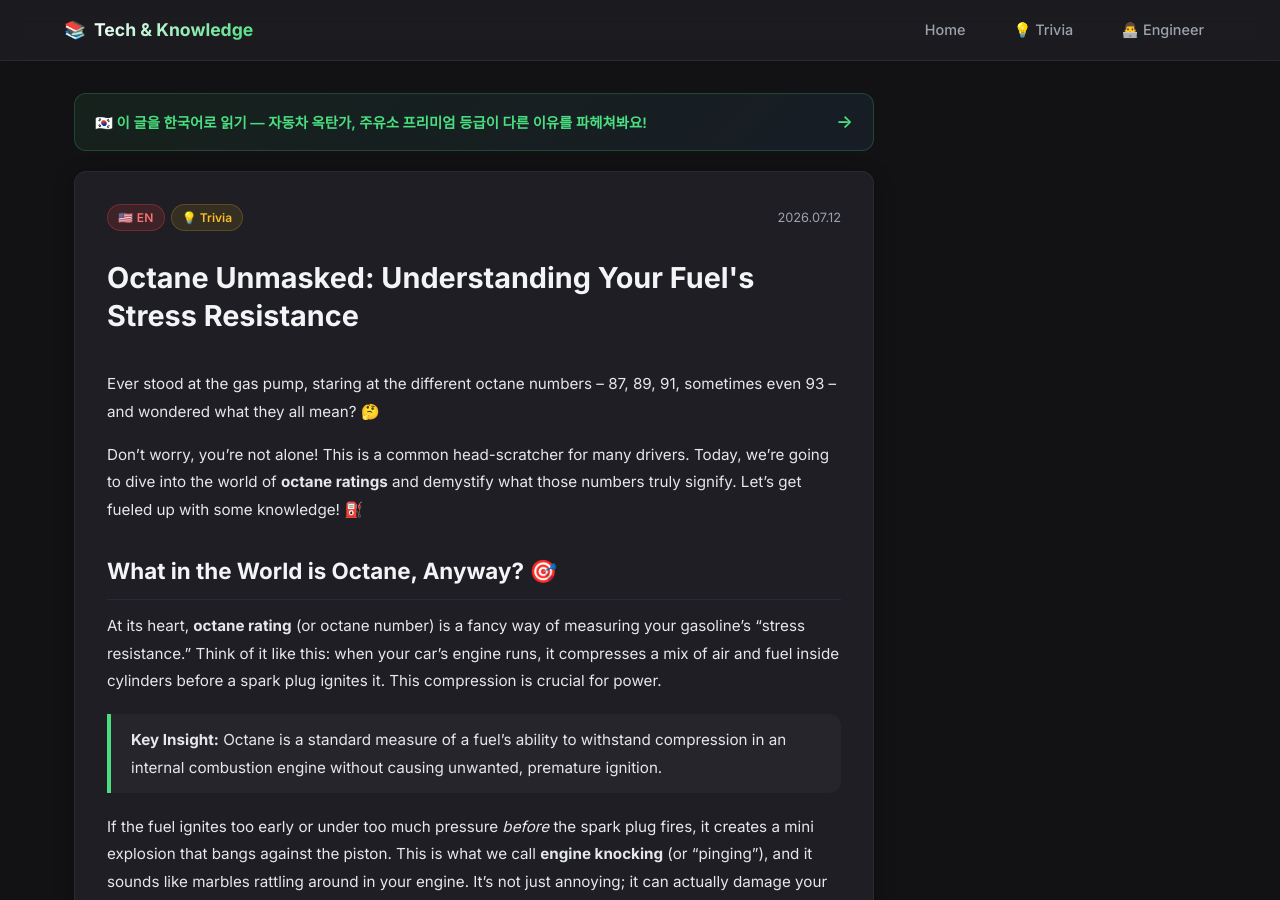
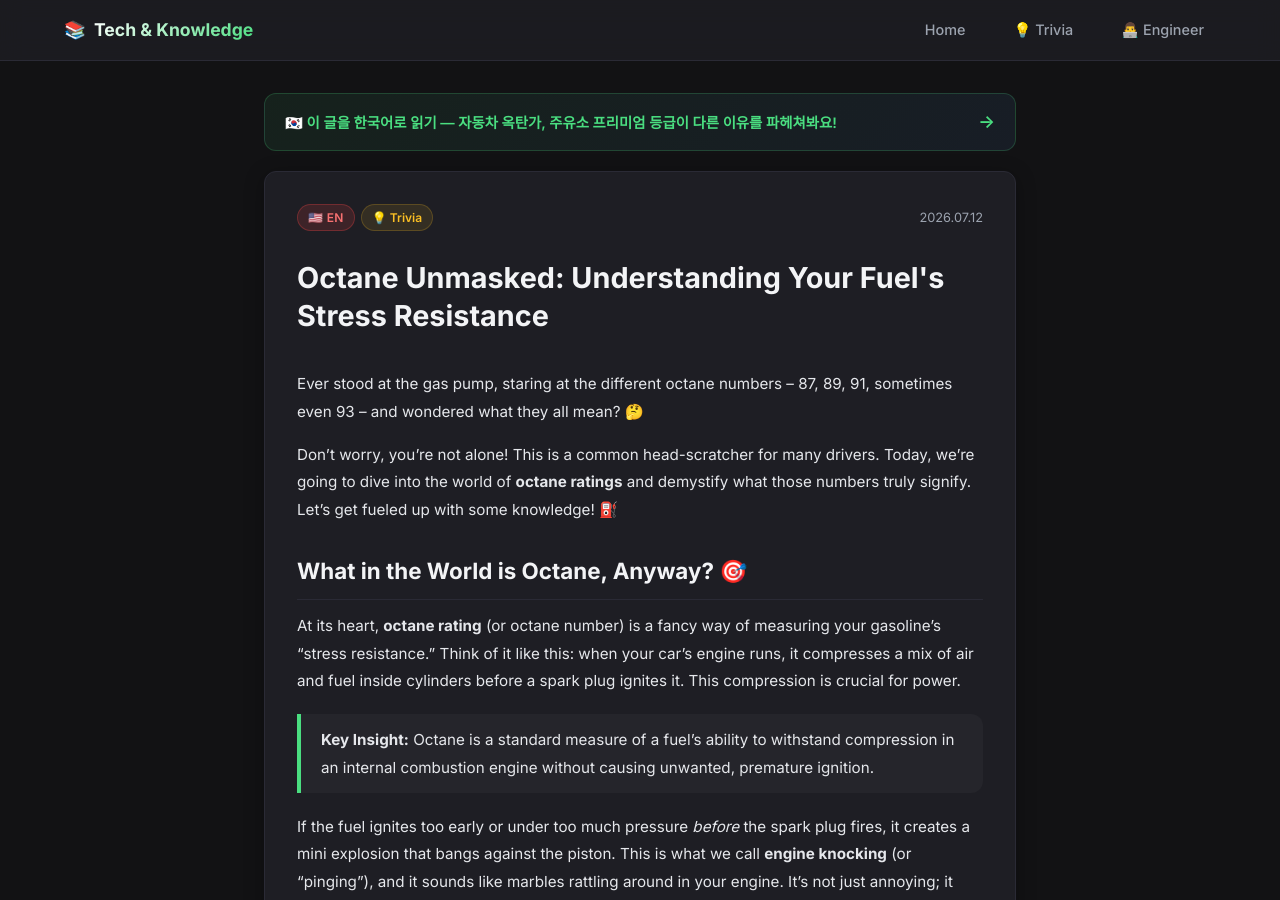
Before and after one commit to ethanpark0726/blog_automation, a Jekyll site: the page built from _posts/en/2026-07-12-octane-unmasked-understanding-your-fuels-stress-re.md, in a window 1280 px wide and 900 px high. Built offline with Jekyll 4.4.1, drawn with Linux system fonts in a browser that asks for light colours.

Commit message:
style: remove grid layout-wrapper from post.html to center post content

```diff
--- a/_layouts/post.html
+++ b/_layouts/post.html
@@ -2,8 +2,8 @@
 layout: default
 ---
 
-<div class="layout-wrapper">
-  <main class="main-content" style="max-width: 800px; margin: 0 auto;">
+<div style="max-width: 800px; margin: 32px auto; padding: 0 24px;">
+  <main class="main-content">
 
     <!-- Translation Switch Banner -->
     {% if page.topic_id %}
```
